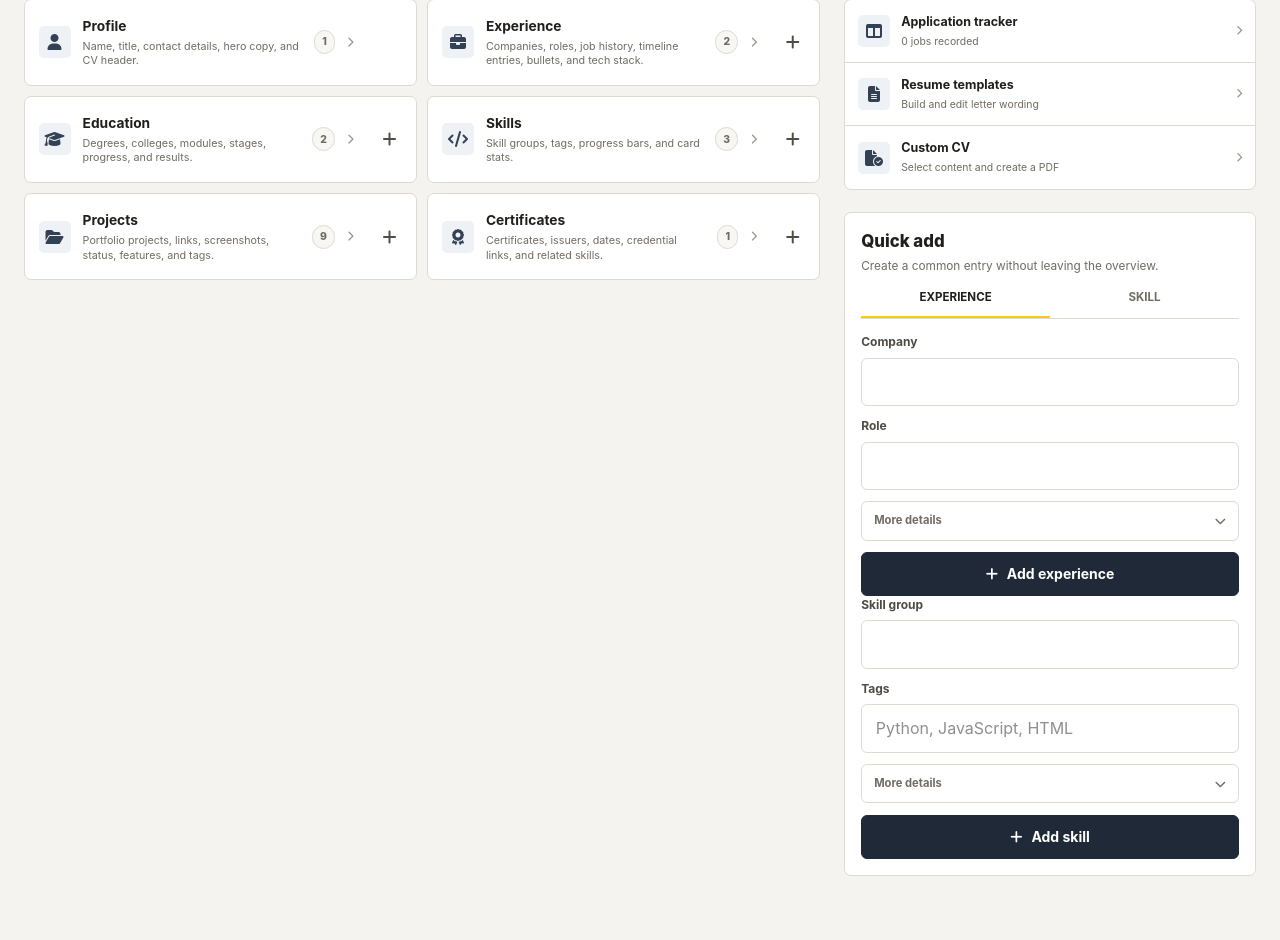
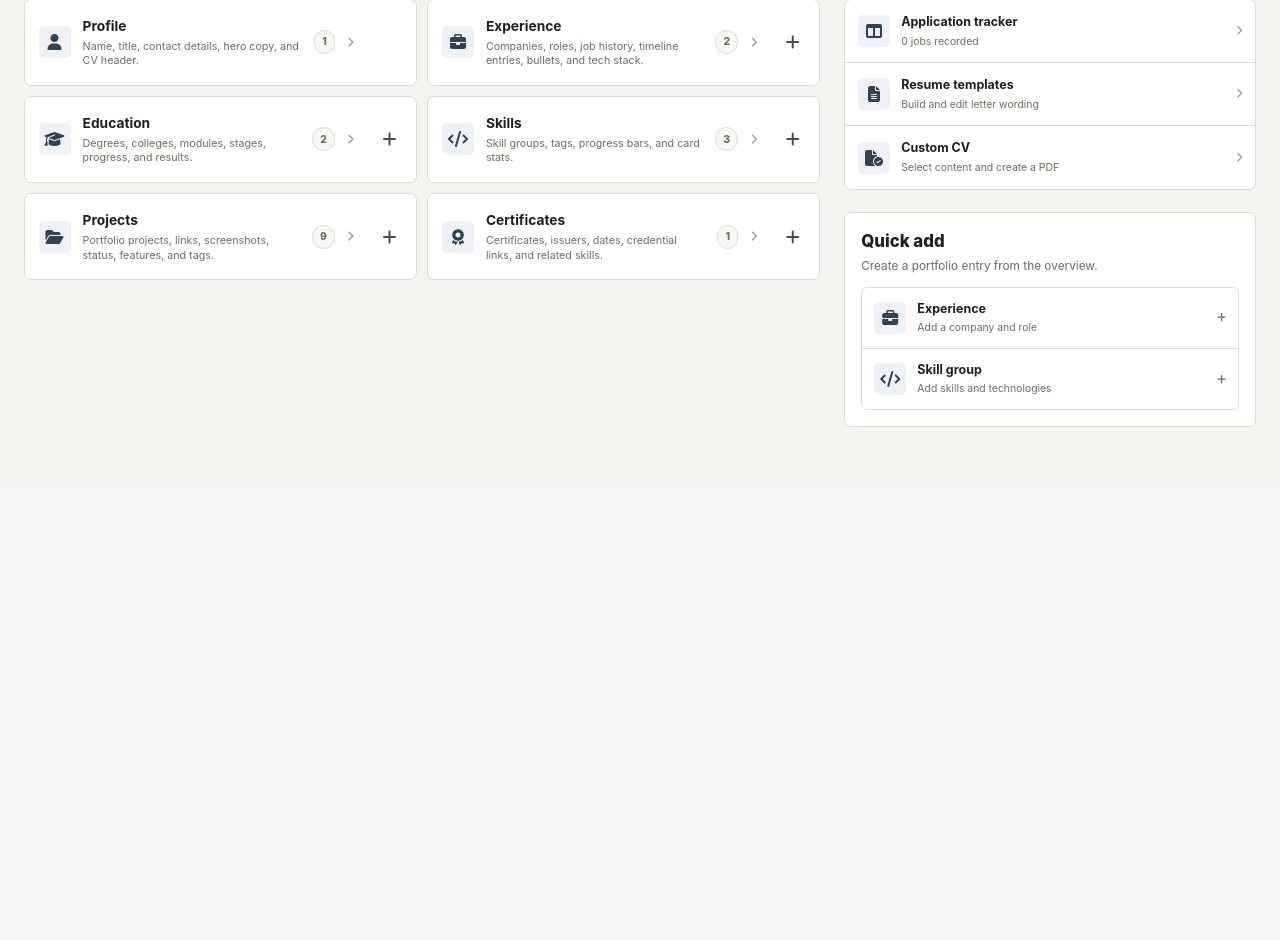
Before and after one commit to CiaranC968/pythonanywhere_flask, a Flask app: page /admin/ in a window 1280 px wide. Shown: the part 475-1415 px from the top of the page. After the commit the page ends 902 px from the top, so only its background shows below. Run offline with Flask 3, Linux system fonts and the light colour scheme; the visitor is signed in with stand-in values (Sample User, id 1); data comes from the database, SQL or seed files in the repository; data that the repository does not hold is empty; style sheets or scripts are compiled from the project's sources.

Commit message:
fixed up code

```diff
--- a/static/css/admin.css
+++ b/static/css/admin.css
@@ -162,22 +162,6 @@ textarea.admin-input {
     box-shadow: 0 0 0 2px rgb(250 204 21 / 55%);
 }
 
-.quick-tab {
-    border-bottom: 2px solid transparent;
-    color: var(--admin-muted);
-    flex: 1;
-    font-size: .72rem;
-    font-weight: 750;
-    padding: 0 0 .6rem;
-    text-align: center;
-    text-transform: uppercase;
-}
-
-.quick-tab[aria-selected="true"] {
-    border-color: var(--admin-accent);
-    color: var(--admin-text);
-}
-
 .tracker-shell {
     --tracker-border: var(--admin-border);
     --tracker-muted: var(--admin-muted);
@@ -600,7 +584,8 @@ textarea.admin-input {
 }
 
 .company-row > summary::-webkit-details-marker,
-.dialog-disclosure > summary::-webkit-details-marker {
+.dialog-disclosure > summary::-webkit-details-marker,
+.preset-editor > summary::-webkit-details-marker {
     display: none;
 }
 
@@ -2645,49 +2630,64 @@ textarea.admin-input {
     padding: 1rem;
 }
 
-.dashboard-quick-tabs {
-    border-bottom: 1px solid var(--admin-border);
-    display: flex;
-    margin-bottom: .9rem;
-}
-
-.dashboard-quick-form {
-    display: grid;
-    gap: .7rem;
-}
-
-.dashboard-disclosure {
+.dashboard-quick-add .dashboard-section-heading {
+    margin-bottom: .7rem;
+}
+
+.dashboard-quick-actions {
     border: 1px solid var(--admin-border);
     border-radius: 6px;
-}
-
-.dashboard-disclosure > summary {
-    align-items: center;
+    overflow: hidden;
+}
+
+.dashboard-quick-action {
+    align-items: center;
+    color: var(--admin-text);
+    display: grid;
+    font: inherit;
+    gap: .7rem;
+    grid-template-columns: 2rem minmax(0, 1fr) auto;
+    padding: .75rem;
+    text-align: left;
+    width: 100%;
+}
+
+.dashboard-quick-action + .dashboard-quick-action {
+    border-top: 1px solid var(--admin-border);
+}
+
+.dashboard-quick-action:hover {
+    background: var(--admin-surface-soft);
+}
+
+.dashboard-quick-action > span:nth-child(2) {
+    display: grid;
+    gap: .12rem;
+}
+
+.dashboard-quick-action strong {
+    font-size: .78rem;
+}
+
+.dashboard-quick-action small {
     color: var(--admin-muted);
-    cursor: pointer;
-    display: flex;
-    font-size: .7rem;
-    font-weight: 750;
-    justify-content: space-between;
-    list-style: none;
-    padding: .65rem .75rem;
-}
-
-.dashboard-disclosure > summary::-webkit-details-marker,
-.preset-editor > summary::-webkit-details-marker {
-    display: none;
-}
-
-.dashboard-disclosure[open] > summary i,
-.preset-editor[open] .preset-editor-chevron {
-    transform: rotate(180deg);
-}
-
-.dashboard-disclosure-body {
-    border-top: 1px solid var(--admin-border);
-    display: grid;
-    gap: .65rem;
-    padding: .75rem;
+    font-size: .65rem;
+}
+
+.dashboard-quick-action > i {
+    color: #777169;
+    font-size: .65rem;
+}
+
+.dashboard-quick-dialog {
+    --tracker-border: var(--admin-border);
+    --tracker-ink: var(--admin-text);
+    --tracker-muted: var(--admin-muted);
+    max-width: 42rem;
+}
+
+.dashboard-quick-dialog-small {
+    max-width: 38rem;
 }
 
 .template-choice-wrap {
@@ -2795,6 +2795,10 @@ textarea.admin-input {
     transition: transform .15s ease;
 }
 
+.preset-editor[open] .preset-editor-chevron {
+    transform: rotate(180deg);
+}
+
 .preset-editor-form {
     border-top: 1px solid var(--admin-border);
     padding: 1rem;
--- a/templates/admin/dashboard.html
+++ b/templates/admin/dashboard.html
@@ -113,47 +113,85 @@
             <header class="dashboard-section-heading">
                 <div>
                     <h2 id="quick-add-heading">Quick add</h2>
-                    <p>Create a common entry without leaving the overview.</p>
+                    <p>Create a portfolio entry from the overview.</p>
                 </div>
             </header>
-            <div class="dashboard-quick-tabs" role="tablist" aria-label="Quick add type">
-                <button type="button" data-quick-tab="quick-exp" aria-selected="true" class="quick-tab">Experience</button>
-                <button type="button" data-quick-tab="quick-skill" aria-selected="false" class="quick-tab">Skill</button>
+            <div class="dashboard-quick-actions">
+                <button type="button" class="dashboard-quick-action" data-quick-dialog-open="quick-experience-dialog">
+                    <span class="dashboard-tool-icon"><i class="fas fa-briefcase" aria-hidden="true"></i></span>
+                    <span><strong>Experience</strong><small>Add a company and role</small></span>
+                    <i class="fas fa-plus" aria-hidden="true"></i>
+                </button>
+                <button type="button" class="dashboard-quick-action" data-quick-dialog-open="quick-skill-dialog">
+                    <span class="dashboard-tool-icon"><i class="fas fa-code" aria-hidden="true"></i></span>
+                    <span><strong>Skill group</strong><small>Add skills and technologies</small></span>
+                    <i class="fas fa-plus" aria-hidden="true"></i>
+                </button>
             </div>
+        </section>
+    </aside>
+</div>
 
-            <form data-quick-panel="quick-exp" method="post" action="{{ url_for('admin.quick_add') }}" class="dashboard-quick-form">
+<dialog id="quick-experience-dialog" class="tracker-dialog dashboard-quick-dialog" aria-labelledby="quick-experience-title">
+    <form method="post" action="{{ url_for('admin.quick_add') }}" class="tracker-dialog-form">
+        <header class="dialog-header">
+            <h2 id="quick-experience-title">Add experience</h2>
+            <button type="button" class="icon-button" data-quick-dialog-close aria-label="Close"><i class="fas fa-xmark" aria-hidden="true"></i></button>
+        </header>
+        <div class="dialog-body">
+            <div class="tracker-form-grid">
                 <input type="hidden" name="section" value="experience">
                 <label class="tracker-field"><span>Company</span><input required name="company" class="admin-input" autocomplete="organization"></label>
                 <label class="tracker-field"><span>Role</span><input required name="role" class="admin-input" autocomplete="organization-title"></label>
-                <details class="dashboard-disclosure">
-                    <summary>More details <i class="fas fa-chevron-down" aria-hidden="true"></i></summary>
-                    <div class="dashboard-disclosure-body">
+            </div>
+            <details class="dialog-disclosure">
+                <summary><span><i class="fas fa-sliders" aria-hidden="true"></i> More details</span><i class="fas fa-chevron-down disclosure-chevron" aria-hidden="true"></i></summary>
+                <div class="dialog-disclosure-body">
+                    <div class="tracker-form-grid">
                         <label class="tracker-field"><span>Period</span><input name="period" class="admin-input" placeholder="2024 - Present"></label>
                         <label class="tracker-field"><span>Location</span><input name="location" class="admin-input"></label>
                         <label class="tracker-field"><span>Work type</span><input name="type" class="admin-input" placeholder="Hybrid"></label>
                         <label class="tracker-field"><span>Tech stack</span><input name="tech_stack" class="admin-input" placeholder="Flask, React, SQL"></label>
-                        <label class="tracker-field"><span>Summary</span><textarea name="brief" rows="2" class="admin-input"></textarea></label>
-                        <label class="tracker-field"><span>Bullet points</span><textarea name="details" rows="3" class="admin-input" placeholder="One point per line"></textarea></label>
+                        <label class="tracker-field tracker-field-wide"><span>Summary</span><textarea name="brief" rows="2" class="admin-input"></textarea></label>
+                        <label class="tracker-field tracker-field-wide"><span>Bullet points</span><textarea name="details" rows="3" class="admin-input" placeholder="One point per line"></textarea></label>
                     </div>
-                </details>
-                <button type="submit" class="tracker-primary"><i class="fas fa-plus" aria-hidden="true"></i> Add experience</button>
-            </form>
+                </div>
+            </details>
+        </div>
+        <footer class="dialog-actions">
+            <button type="button" class="tracker-secondary" data-quick-dialog-close>Cancel</button>
+            <button type="submit" class="tracker-primary"><i class="fas fa-plus" aria-hidden="true"></i> Add experience</button>
+        </footer>
+    </form>
+</dialog>
 
-            <form data-quick-panel="quick-skill" method="post" action="{{ url_for('admin.quick_add') }}" class="dashboard-quick-form hidden">
+<dialog id="quick-skill-dialog" class="tracker-dialog dashboard-quick-dialog dashboard-quick-dialog-small" aria-labelledby="quick-skill-title">
+    <form method="post" action="{{ url_for('admin.quick_add') }}" class="tracker-dialog-form">
+        <header class="dialog-header">
+            <h2 id="quick-skill-title">Add skill group</h2>
+            <button type="button" class="icon-button" data-quick-dialog-close aria-label="Close"><i class="fas fa-xmark" aria-hidden="true"></i></button>
+        </header>
+        <div class="dialog-body">
+            <div class="tracker-form-grid">
                 <input type="hidden" name="section" value="skills">
                 <label class="tracker-field"><span>Skill group</span><input required name="title" class="admin-input"></label>
                 <label class="tracker-field"><span>Tags</span><input name="tags" class="admin-input" placeholder="Python, JavaScript, HTML"></label>
-                <details class="dashboard-disclosure">
-                    <summary>More details <i class="fas fa-chevron-down" aria-hidden="true"></i></summary>
-                    <div class="dashboard-disclosure-body">
+            </div>
+            <details class="dialog-disclosure">
+                <summary><span><i class="fas fa-sliders" aria-hidden="true"></i> More details</span><i class="fas fa-chevron-down disclosure-chevron" aria-hidden="true"></i></summary>
+                <div class="dialog-disclosure-body">
+                    <div class="tracker-form-grid">
                         <label class="tracker-field"><span>Progress</span><input type="number" name="progress_val" value="85" min="0" max="100" class="admin-input"></label>
                         <label class="tracker-field"><span>Colour</span><select name="theme" class="admin-input"><option value="yellow">Yellow</option><option value="blue">Blue</option><option value="indigo">Indigo</option><option value="green">Green</option><option value="red">Red</option></select></label>
-                        <label class="tracker-field"><span>Description</span><textarea name="desc" rows="3" class="admin-input"></textarea></label>
+                        <label class="tracker-field tracker-field-wide"><span>Description</span><textarea name="desc" rows="3" class="admin-input"></textarea></label>
                     </div>
-                </details>
-                <button type="submit" class="tracker-primary"><i class="fas fa-plus" aria-hidden="true"></i> Add skill</button>
-            </form>
-        </section>
-    </aside>
-</div>
+                </div>
+            </details>
+        </div>
+        <footer class="dialog-actions">
+            <button type="button" class="tracker-secondary" data-quick-dialog-close>Cancel</button>
+            <button type="submit" class="tracker-primary"><i class="fas fa-plus" aria-hidden="true"></i> Add skill group</button>
+        </footer>
+    </form>
+</dialog>
 {% endblock %}
```
Also changed, not shown: static/js/admin.js (+34 -10 lines).
